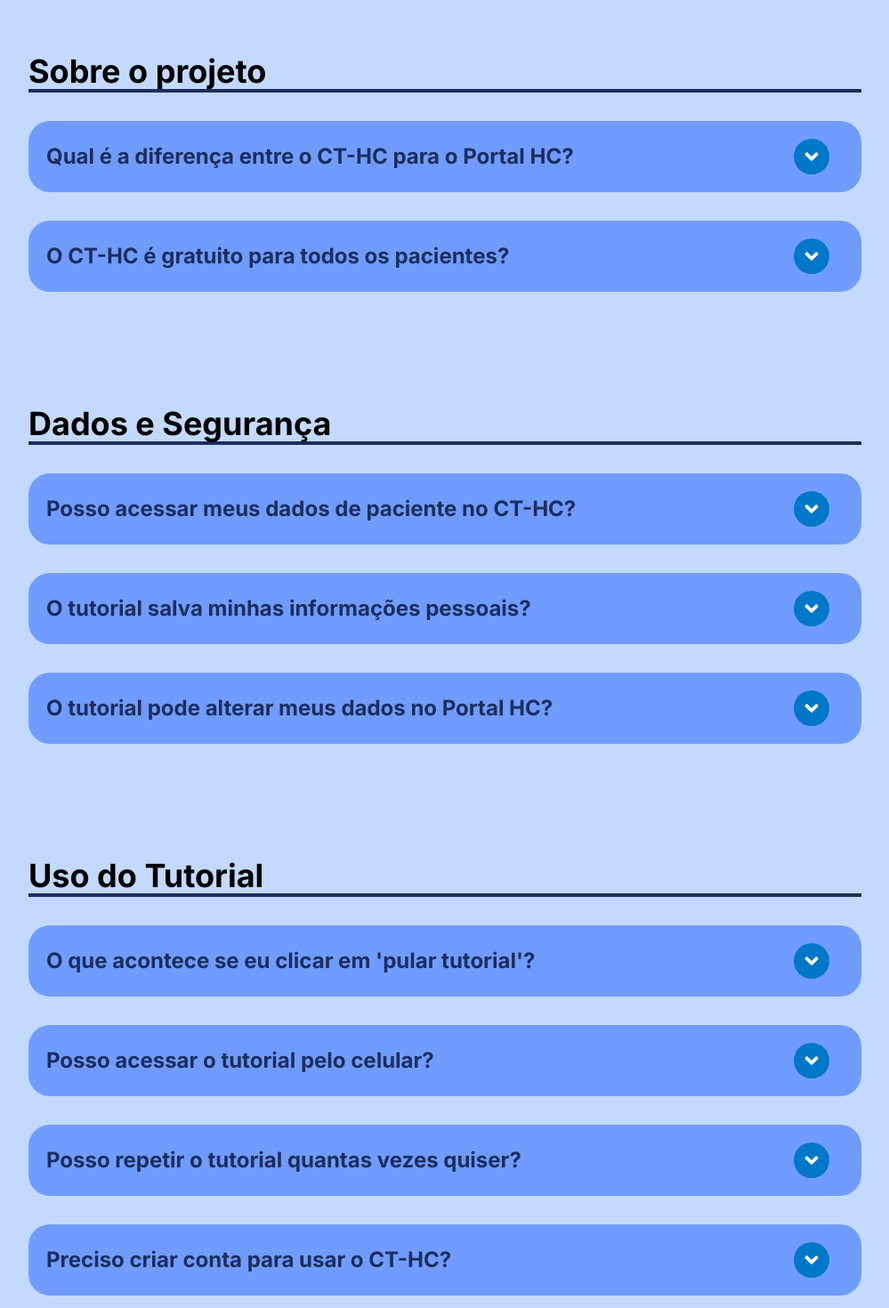
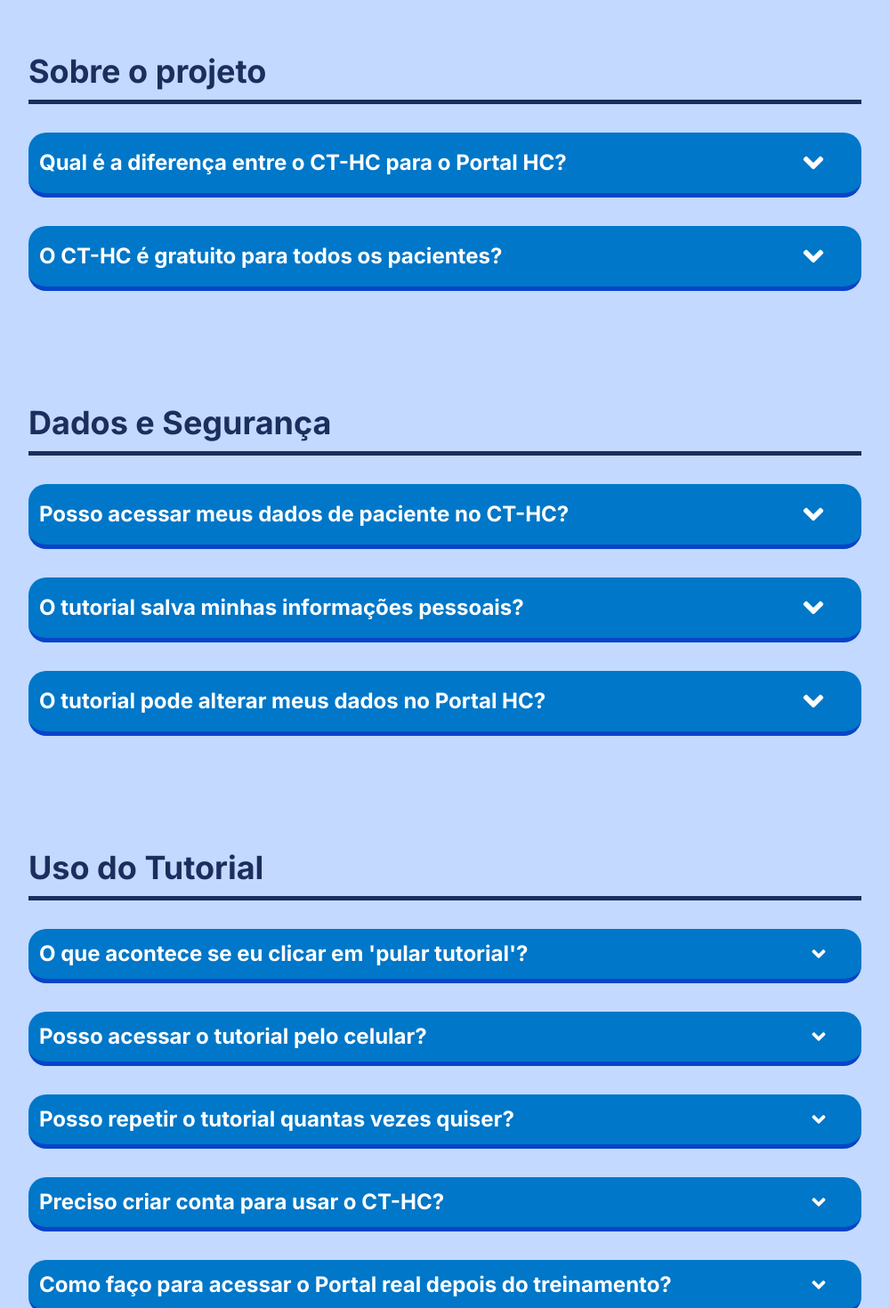
Before and after one commit to BSM-Challenge/ct-hc, a React (Vite) app: page /faq in a window 1280 px wide. Shown: the part 1020-2490 px from the top of the page at 89% size, without its empty margins (140-1139 px from the left). Built offline with nearby package versions, Linux system fonts and the light colour scheme; a web font is replaced by a local one.

Commit message:
Enhancement: Atualizando a estilização das perguntas e respostas da Página FAQ

```diff
--- a/src/routes/CT-HC/FAQ/index.tsx
+++ b/src/routes/CT-HC/FAQ/index.tsx
@@ -206,15 +206,14 @@ export default function FAQ() {
                   bg-[var(--light-blue)] border-2 border-[var(--border-black)]
                   placeholder-[--color-gray] placeholder:font-bold
                   outline-none
-                  "
-                  />
+                  "/>
+
                   <button className="
-                  bg-[var(--color-blue)] p-2 w-[30%] text-[var(--color-white)]
-                  rounded-full font-bold text-2xl cursor-pointer
-                  shadow-[4px_4px_15px_var(--color-blue)]
+                  bg-[var(--color-blue-2)] py-3 w-[20%] text-[var(--color-white)]
+                  rounded-[10px] font-bold text-2xl cursor-pointer
+                  shadow-[4px_4px_15px_var(--color-blue-2)]
                   hover:bg-[var(--hover-button)] transition-colors duration-300
-                  "
-                  >
+                  ">
                     Enviar
                   </button>
                 </form>
@@ -228,7 +227,8 @@ export default function FAQ() {
           {/* Categoria: Sobre o projeto */}
           <ul className="flex flex-col gap-8">
             <li>
-              <h3 className="text-4xl font-bold border-b-4 border-[var(--dark-blue-title)]">Sobre o projeto</h3>
+              <h3 className="text-4xl text-[var(--dark-blue-title)] font-bold mb-3">Sobre o projeto</h3>
+              <hr className="border-b-4 border-[var(--dark-blue-title)]"/>
             </li>
 
             {faqData[0].itens.map((item, index) => {
@@ -240,14 +240,110 @@ export default function FAQ() {
                   key={index}
                   id={`sobre-${index}`}
                   className="
-                  flex flex-col bg-[var(--Color-blue-709CFF)] rounded-3xl p-5
-                  cursor-pointer transition-all duration-300
-                  hover:bg-[var(--hover-light-blue)]
+                  flex flex-col bg-[var(--color-blue)] rounded-[20px] border-[var(--color-blue-2)] border-b-5 px-3 py-2
+                  cursor-pointer transition-all duration-300 text-[var(--color-white)]
+                  hover:bg-[var(--color-blue-2)]
                   "
                   onClick={() => toggleItem(itemId)}
                 >
                   <div className="flex items-center justify-between">
-                    <p className="font-bold text-2xl text-[var(--dark-blue-title)]">
+                    <p className="font-bold text-2xl text-[var(--color-white)]">
+                      {item.pergunta}
+                    </p>
+                    <div className={`
+                      mr-4 p-2 bg-[var(--color-blue)] rounded-full
+                      transition-transform duration-300 ${isOpen ? 'rotate-180' : ''}
+                      `}>
+                      <FaAngleDown className="text-[var(--color-white)] text-4xl"/>
+                    </div>
+                  </div>
+
+                  {/* Resposta que aparece quando o item está aberto */}
+                  <div className={`
+                    overflow-hidden transition-all duration-500 ease-in-out
+                    ${isOpen ? 'max-h-96 mt-4' : 'max-h-0'}
+                    `}>
+                    <div className="p-4 bg-[var(--light-blue-2)] rounded-2xl text-[var(--dark-blue-title)]">
+                      <p className="text-lg font-bold">{item.resposta}</p>
+                    </div>
+                  </div>
+                </li>
+              );
+            })}
+          </ul>
+
+          {/* Categoria: Dados e Segurança */}
+          <ul className="flex flex-col gap-8">
+            <li>
+              <h4 className="text-4xl text-[var(--dark-blue-title)] font-bold mb-3">Dados e Segurança</h4>
+              <hr className="border-b-4 border-[var(--dark-blue-title)]"/>
+            </li>
+
+            {faqData[1].itens.map((item, index) => {
+              const itemId = `1-${index}`;
+              const isOpen = openItem === itemId;
+
+              return (
+                <li
+                  key={index}
+                  id={`dados-${index}`}
+                  className="
+                  flex flex-col bg-[var(--color-blue)] rounded-[20px] border-[var(--color-blue-2)] border-b-5 px-3 py-2
+                  cursor-pointer transition-all duration-300 text-[var(--color-white)]
+                  hover:bg-[var(--color-blue-2)]
+                  "
+                  onClick={() => toggleItem(itemId)}
+                >
+                  <div className="flex items-center justify-between">
+                    <p className="font-bold text-2xl text-[var(--color-white)]">
+                      {item.pergunta}
+                    </p>
+                    <div className={`
+                      mr-4 p-2 bg-[var(--color-blue)] rounded-full
+                      transition-transform duration-300 ${isOpen ? 'rotate-180' : ''}
+                      `}>
+                      <FaAngleDown className="text-[var(--color-white)] text-4xl"/>
+                    </div>
+                  </div>
+
+                  {/* Resposta que aparece quando o item está aberto */}
+                  <div className={`
+                    overflow-hidden transition-all duration-500 ease-in-out
+                    ${isOpen ? 'max-h-96 mt-4' : 'max-h-0'}
+                    `}>
+                    <div className="p-4 bg-[var(--light-blue-2)] rounded-2xl text-[var(--dark-blue-title)]">
+                      <p className="text-lg font-bold">{item.resposta}</p>
+                    </div>
+                  </div>
+                </li>
+              );
+            })}
+          </ul>
+
+          {/* Categoria: Uso do Tutorial */}
+          <ul className="flex flex-col gap-8">
+            <li>
+              <h5 className="text-4xl text-[var(--dark-blue-title)] font-bold mb-3">Uso do Tutorial</h5>
+              <hr className="border-b-4 border-[var(--dark-blue-title)]"/>
+            </li>
+
+            {faqData[2].itens.map((item, index) => {
+              const itemId = `2-${index}`;
+              const isOpen = openItem === itemId;
+
+              return (
+                <li
+                  key={index}
+                  id={`tutorial-${index}`}
+                  className="
+                  flex flex-col bg-[var(--color-blue)] rounded-[20px] border-[var(--color-blue-2)] border-b-5 px-3 py-2
+                  cursor-pointer transition-all duration-300 text-[var(--color-white)]
+                  hover:bg-[var(--color-blue-2)]
+                  "
+                  onClick={() => toggleItem(itemId)}
+                >
+                  <div className="flex items-center justify-between">
+                    <p className="font-bold text-2xl text-[var(--color-white)]">
                       {item.pergunta}
                     </p>
                     <div className={`
@@ -263,102 +359,8 @@ export default function FAQ() {
                     overflow-hidden transition-all duration-500 ease-in-out
                     ${isOpen ? 'max-h-96 mt-4' : 'max-h-0'}
                     `}>
-                    <div className="p-4 bg-[var(--color-blue)] rounded-2xl text-[var(--color-white)]">
+                    <div className="p-4 bg-[var(--light-blue-2)] rounded-2xl text-[var(--dark-blue-title)]">
                       <p className="text-lg font-bold">{item.resposta}</p>
-                    </div>
-                  </div>
-                </li>
-              );
-            })}
-          </ul>
-
-          {/* Categoria: Dados e Segurança */}
-          <ul className="flex flex-col gap-8">
-            <li>
-              <h4 className="text-4xl font-bold border-b-4 border-[var(--dark-blue-title)]">Dados e Segurança</h4>
-            </li>
-
-            {faqData[1].itens.map((item, index) => {
-              const itemId = `1-${index}`;
-              const isOpen = openItem === itemId;
-
-              return (
-                <li
-                  key={index}
-                  id={`dados-${index}`}
-                  className="
-                  flex flex-col bg-[var(--Color-blue-709CFF)] rounded-3xl p-5
-                  cursor-pointer transition-all duration-300
-                  hover:bg-[var(--hover-light-blue)]
-                  "
-                  onClick={() => toggleItem(itemId)}
-                >
-                  <div className="flex items-center justify-between">
-                    <p className="font-bold text-2xl text-[var(--dark-blue-title)]">
-                      {item.pergunta}
-                    </p>
-                    <div className={`
-                      mr-4 p-2 bg-[var(--color-blue)] rounded-full
-                      transition-transform duration-300 ${isOpen ? 'rotate-180' : ''}
-                      `}>
-                      <FaAngleDown className="text-[var(--color-white)] text-2xl"/>
-                    </div>
-                  </div>
-
-                  {/* Resposta que aparece quando o item está aberto */}
-                  <div className={`
-                    overflow-hidden transition-all duration-500 ease-in-out
-                    ${isOpen ? 'max-h-96 mt-4' : 'max-h-0'}
-                    `}>
-                    <div className="p-4 bg-[var(--color-blue)] rounded-2xl text-[var(--color-white)]">
-                      <p className="text-lg font-bold">{item.resposta}</p>
-                    </div>
-                  </div>
-                </li>
-              );
-            })}
-          </ul>
-
-          {/* Categoria: Uso do Tutorial */}
-          <ul className="flex flex-col gap-8">
-            <li>
-              <h5 className="text-4xl font-bold border-b-4 border-[var(--dark-blue-title)]">Uso do Tutorial</h5>
-            </li>
-
-            {faqData[2].itens.map((item, index) => {
-              const itemId = `2-${index}`;
-              const isOpen = openItem === itemId;
-
-              return (
-                <li
-                  key={index}
-                  id={`tutorial-${index}`}
-                  className="
-                  flex flex-col bg-[var(--Color-blue-709CFF)] rounded-3xl p-5
-                  cursor-pointer transition-all duration-300
-                  hover:bg-[var(--hover-light-blue)]
-                  "
-                  onClick={() => toggleItem(itemId)}
-                >
-                  <div className="flex items-center justify-between">
-                    <p className="font-bold text-2xl text-[var(--dark-blue-title)]">
-                      {item.pergunta}
-                    </p>
-                    <div className={`
-                      mr-4 p-2 bg-[var(--color-blue)] rounded-full
-                      transition-transform duration-300 ${isOpen ? 'rotate-180' : ''}
-                      `}>
-                      <FaAngleDown className="text-[var(--color-white)] text-2xl"/>
-                    </div>
-                  </div>
-
-                  {/* Resposta que aparece quando o item está aberto */}
-                  <div className={`
-                    overflow-hidden transition-all duration-500 ease-in-out
-                    ${isOpen ? 'max-h-96 mt-4' : 'max-h-0'}
-                    `}>
-                    <div className="p-4 bg-[var(--color-blue)] rounded-2xl font-bold text-[var(--color-white)]">
-                      <p className="text-lg">{item.resposta}</p>
                     </div>
                   </div>
                 </li>
```
